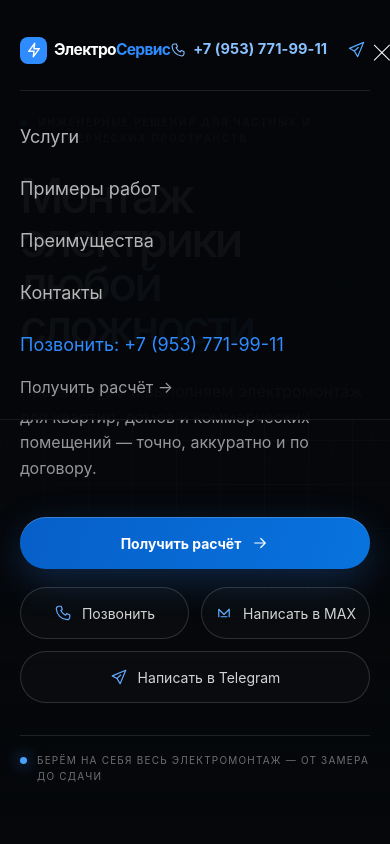
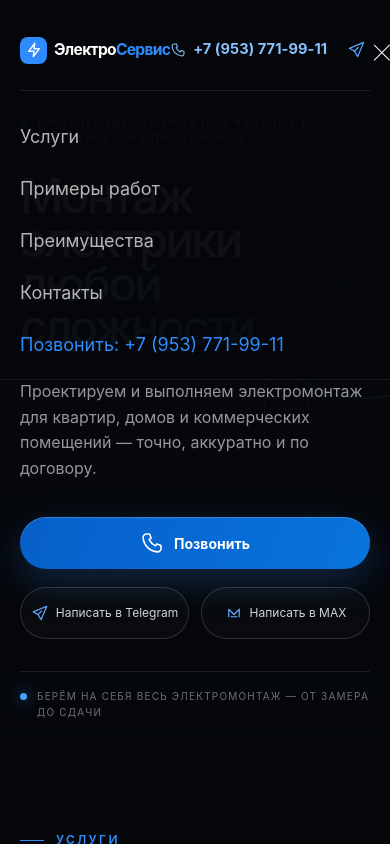
Before and after one commit to AlexZommer/electroservice, a Next.js app: page / in a window 390 px wide. Both pictures are taken after a click on the button "Открыть меню". Shown: the top 844 px of the page. Built offline with nearby package versions, Linux system fonts and the light colour scheme.

Commit message:
Make phone call the primary hero action

```diff
--- a/app/globals.css
+++ b/app/globals.css
@@ -42,9 +42,10 @@ body { min-width: 320px; overflow-x: clip; }
 .eyebrow { display: flex; align-items: center; gap: 11px; color: rgba(255,255,255,.55); font-size: 11px; font-weight: 600; text-transform: uppercase; letter-spacing: .18em; }
 .status-dot { width: 7px; height: 7px; border-radius: 100%; background: #46a2ff; box-shadow: 0 0 15px #2f8cff; }
 .text-gradient { color: transparent; background: linear-gradient(110deg, #fff 5%, #7dbdff 52%, #257cff 100%); background-clip: text; -webkit-background-clip: text; }
-.hero-primary { min-width: 190px; background: linear-gradient(110deg,#075fc9,#0873de); box-shadow: 0 12px 45px rgba(47,140,255,.28), inset 0 1px rgba(255,255,255,.2); }
-.hero-contact-options { display: flex; flex-direction: column; align-items: center; }
-.hero-contact-buttons { display: flex; gap: 1rem; }
+.hero-primary { width: 100%; background: linear-gradient(110deg,#075fc9,#0873de); box-shadow: 0 12px 45px rgba(47,140,255,.28), inset 0 1px rgba(255,255,255,.2); }
+.hero-contact-options { display: flex; width: min(100%, 430px); flex-direction: column; gap: .85rem; }
+.hero-contact-buttons { display: grid; grid-template-columns: repeat(2,minmax(0,1fr)); gap: .85rem; }
+.hero-contact-buttons .button-secondary { min-width: 0; padding-inline: 1.25rem; }
 .text-white\/45 { color: rgba(255,255,255,.52) !important; }
 .text-white\/25 { color: rgba(255,255,255,.55) !important; }
 .telegram-button svg { color: #55aaff; }
@@ -108,7 +109,7 @@ body { min-width: 320px; overflow-x: clip; }
 @media (max-width: 767px) { .gallery-grid { grid-template-columns: 1fr; grid-template-rows: none; }.gallery-card { min-height: 300px; aspect-ratio: 4 / 3; } }
 @media (min-width: 768px) and (max-width: 1023px) { .gallery-grid { grid-template-rows: repeat(2, 340px); } }
 @media (max-width: 1023px) { .advantages-grid { grid-template-columns: repeat(2,1fr); }.stats-grid { grid-template-columns: repeat(2,1fr); }.stat-card:nth-child(2) { border-right: 0; }.stat-card { border-bottom: 1px solid rgba(255,255,255,.09); }.compact-benefits { grid-template-columns: repeat(2,minmax(0,1fr)); }.compact-benefit:nth-child(2) { border-right: 0; }.compact-benefit:nth-child(-n+2) { border-bottom: 1px solid rgba(255,255,255,.09); } }
-@media (max-width: 639px) { header { padding-top: 10px; background: rgba(5,7,10,.96) !important; backdrop-filter: none !important; }.hero-grid { background-size: 44px 44px; }.hero-grid .reveal, .hero-aurora, .hero-circuit { animation: none !important; }.hero-glow { filter: blur(55px); }.hero-aurora { filter: blur(40px); }.hero-circuit { width: 95vw; right: -38%; top: 22%; opacity: .24; }.service-card { min-height: 330px; }.eyebrow { line-height: 1.6; }.logo { font-size: 15.6px; }.logo-mark { width: 27px; height: 27px; margin-right: 7px; }.header-phone { font-size: 14.6px; padding: 9px 0; color: #8ac1ff; letter-spacing: .005em; }.header-phone svg { width: 16px; height: 16px; }.button-primary, .button-secondary { width: 100%; justify-content: center; }.hero-contact-options, .hero-contact-buttons { width: 100%; }.hero-contact-buttons { flex-direction: column; }.contact-phone { font-size: 1.8rem; }.form-grid { grid-template-columns: 1fr; }.estimate-section .contact-form { border-radius: 18px; box-shadow: none; }.contact-success { min-height: 350px; }.advantages-grid { grid-template-columns: 1fr; }.advantage-card { min-height: 260px; }.advantage-card h3 { margin-top: 2.5rem; }.stat-card { min-height: 180px; }.stat-card strong { font-size: 1.55rem; }.stat-card span { font-size: 9px; letter-spacing: .1em; } }
+@media (max-width: 639px) { header { padding-top: 10px; background: rgba(5,7,10,.96) !important; backdrop-filter: none !important; }.hero-grid { background-size: 44px 44px; }.hero-grid .reveal, .hero-aurora, .hero-circuit { animation: none !important; }.hero-glow { filter: blur(55px); }.hero-aurora { filter: blur(40px); }.hero-circuit { width: 95vw; right: -38%; top: 22%; opacity: .24; }.service-card { min-height: 330px; }.eyebrow { line-height: 1.6; }.logo { font-size: 15.6px; }.logo-mark { width: 27px; height: 27px; margin-right: 7px; }.header-phone { font-size: 14.6px; padding: 9px 0; color: #8ac1ff; letter-spacing: .005em; }.header-phone svg { width: 16px; height: 16px; }.button-primary, .button-secondary { width: 100%; justify-content: center; }.hero-contact-options, .hero-contact-buttons { width: 100%; }.contact-phone { font-size: 1.8rem; }.form-grid { grid-template-columns: 1fr; }.estimate-section .contact-form { border-radius: 18px; box-shadow: none; }.contact-success { min-height: 350px; }.advantages-grid { grid-template-columns: 1fr; }.advantage-card { min-height: 260px; }.advantage-card h3 { margin-top: 2.5rem; }.stat-card { min-height: 180px; }.stat-card strong { font-size: 1.55rem; }.stat-card span { font-size: 9px; letter-spacing: .1em; } }
 @media (max-width: 639px) { .hero-grid { padding-top: 6.375rem; }.hero-shell { min-height: calc(100svh - 6.375rem); }.hero-content { padding-top: 1rem; }.hero-title { margin-top: 1.5rem; font-size: 2.58rem; line-height: .98; letter-spacing: -.055em; }.hero-description { max-width: 32rem; margin-top: 1.75rem; color: rgba(255,255,255,.65); font-size: 1.1875rem; line-height: 1.75rem; }.hero-actions { margin-top: 1.5rem; }.hero-actions .button-secondary { height: 3rem; }.hero-footer { padding-block: 1rem; } }
 @media (max-width: 639px) { .section { padding-block: 4.5rem; }.section-title { font-size: clamp(2rem,10vw,2.65rem); line-height: 1.02; }.service-card { min-height: 285px; padding: 1.5rem; }.gallery-card { min-height: 0; border-radius: 18px; }.compact-benefits { grid-template-columns: 1fr; }.compact-benefit { border-right: 0; border-bottom: 1px solid rgba(255,255,255,.09); padding: 1.1rem 0; }.compact-benefit:nth-child(2) { border-right: 0; }.compact-benefit:last-child { border-bottom: 0; }.contact-phone { max-width: 100%; font-size: clamp(1.65rem,8vw,2rem); letter-spacing: -.035em; }.contact-actions { flex-direction: column; }.contact-action { min-height: 50px; justify-content: center; }.contact-section { padding-block: 4.75rem; } }
 @media (max-width: 374px) { header .logo > span:last-child { display: none; }.header-phone { gap: 0; font-size: 13.5px; }.header-phone svg { display: none; }.header-social-link { width: 28px; height: 32px; }.header-social-link svg { width: 17px; height: 17px; } }
--- a/app/page.tsx
+++ b/app/page.tsx
@@ -44,13 +44,12 @@ export default function Home() {
             <div className="eyebrow reveal"><span className="status-dot" /> Инженерные решения для частных и коммерческих пространств</div>
             <h1 className="hero-title mt-8 max-w-6xl text-[clamp(2.75rem,6.45vw,6.8rem)] font-medium leading-[.91] tracking-[-.065em]">Монтаж электрики<br /><span className="text-gradient">любой сложности</span></h1>
             <p className="hero-description reveal reveal-delay-2 mt-8 max-w-2xl text-lg leading-relaxed text-white/55 sm:text-xl">Проектируем и выполняем электромонтаж для квартир, домов и коммерческих помещений — точно, аккуратно и по договору.</p>
-            <div className="hero-actions reveal reveal-delay-3 mt-10 flex flex-col gap-4 sm:flex-row sm:flex-wrap">
-              <a className="button-primary hero-primary" href="#contact">Получить расчёт <Icon name="arrow" /></a>
+            <div className="hero-actions reveal reveal-delay-3 mt-10">
               <div className="hero-contact-options">
+                <a className="button-primary hero-primary" href={PHONE_HREF}><Icon name="phone" /> Позвонить</a>
                 <div className="hero-contact-buttons">
-                  <a className="button-secondary" href={PHONE_HREF}><Icon name="phone" /> Позвонить</a>
+                  <a className="button-secondary" href={TELEGRAM_URL} target="_blank" rel="noopener noreferrer"><Icon name="telegram" /> Написать в Telegram</a>
                   <a className="button-secondary" href={MAX_URL} target="_blank" rel="noopener noreferrer"><Icon name="max" /> Написать в MAX</a>
-                  <a className="button-secondary" href={TELEGRAM_URL} target="_blank" rel="noopener noreferrer"><Icon name="telegram" /> Написать в Telegram</a>
                 </div>
               </div>
             </div>
--- a/components/header.tsx
+++ b/components/header.tsx
@@ -15,10 +15,9 @@ export function Header() {
       <div className="ml-auto flex items-center gap-3 lg:ml-0">
         <a className="header-phone" href="tel:+79537719911" aria-label="Позвонить: +7 953 771-99-11"><Icon name="phone" />+7 (953) 771-99-11</a>
         <a className="header-social-link" href={TELEGRAM_URL} target="_blank" rel="noopener noreferrer" aria-label="Написать в Telegram"><Icon name="telegram" /></a>
-        <a className="hidden rounded-full border border-white/15 px-5 py-2.5 text-sm transition hover:border-electric hover:bg-electric/10 xl:block" href="#contact">Получить расчёт</a>
       </div>
       <button className="grid h-10 w-10 place-items-center lg:hidden" onClick={() => setOpen(!open)} aria-label="Открыть меню" aria-expanded={open}><span className={`menu-icon ${open ? "open" : ""}`} /></button>
     </div>
-    {open && <nav className="flex flex-col border-t border-white/10 py-5 lg:hidden">{links.map(([label, href]) => <a className="py-3 text-lg text-white/70" href={href} key={href} onClick={() => setOpen(false)}>{label}</a>)}<a href="tel:+79537719911" className="mt-3 text-lg text-electric">Позвонить: +7 (953) 771-99-11</a><a href="#contact" onClick={() => setOpen(false)} className="mt-4 text-white/60">Получить расчёт →</a></nav>}
+    {open && <nav className="flex flex-col border-t border-white/10 py-5 lg:hidden">{links.map(([label, href]) => <a className="py-3 text-lg text-white/70" href={href} key={href} onClick={() => setOpen(false)}>{label}</a>)}<a href="tel:+79537719911" className="mt-3 text-lg text-electric">Позвонить: +7 (953) 771-99-11</a></nav>}
   </header>;
 }
--- a/components/mobile-hero.module.css
+++ b/components/mobile-hero.module.css
@@ -125,10 +125,6 @@
   gap: 12px;
 }
 
-.contactActions > :nth-child(3) {
-  grid-column: 1 / -1;
-}
-
 .primary,
 .secondary {
   display: inline-flex;
@@ -139,6 +135,7 @@
   min-width: 0;
   border-radius: 999px;
   font-size: 14px;
+  transition: border-color 0.2s ease, background 0.2s ease, box-shadow 0.2s ease;
 }
 
 .primary {
@@ -153,10 +150,22 @@
   background: rgba(255, 255, 255, 0.02);
 }
 
+.secondary:hover {
+  border-color: rgba(255, 255, 255, 0.32);
+  background: rgba(255, 255, 255, 0.06);
+}
+
 .secondary svg {
   width: 18px;
   height: 18px;
   color: #62aaff;
+}
+
+@media (max-width: 430px) {
+  .contactActions .secondary {
+    gap: 7px;
+    font-size: 12px;
+  }
 }
 
 .assurance {
@@ -183,12 +192,19 @@
   }
 
   .contactActions {
-    grid-template-columns: 1fr;
+    gap: 8px;
   }
 
-  .contactActions > :nth-child(3) {
-    grid-column: auto;
+  .contactActions .secondary {
+    gap: 5px;
+    font-size: 11px;
   }
+
+  .contactActions .secondary svg {
+    width: 16px;
+    height: 16px;
+  }
+
 
 }
 
--- a/components/mobile-hero.tsx
+++ b/components/mobile-hero.tsx
@@ -29,18 +29,15 @@ export function MobileHero() {
       </div>
 
       <div className={styles.actions}>
-        <a className={styles.primary} href="#contact">
-          Получить расчёт <Icon name="arrow" />
+        <a className={styles.primary} href="tel:+79537719911">
+          <Icon name="phone" /> Позвонить
         </a>
         <div className={styles.contactActions}>
-          <a className={styles.secondary} href="tel:+79537719911">
-            <Icon name="phone" /> Позвонить
+          <a className={styles.secondary} href={TELEGRAM_URL} target="_blank" rel="noopener noreferrer">
+            <Icon name="telegram" /> Написать в Telegram
           </a>
           <a className={styles.secondary} href={MAX_URL} target="_blank" rel="noopener noreferrer">
             <Icon name="max" /> Написать в MAX
-          </a>
-          <a className={styles.secondary} href={TELEGRAM_URL} target="_blank" rel="noopener noreferrer">
-            <Icon name="telegram" /> Написать в Telegram
           </a>
         </div>
       </div>
```
